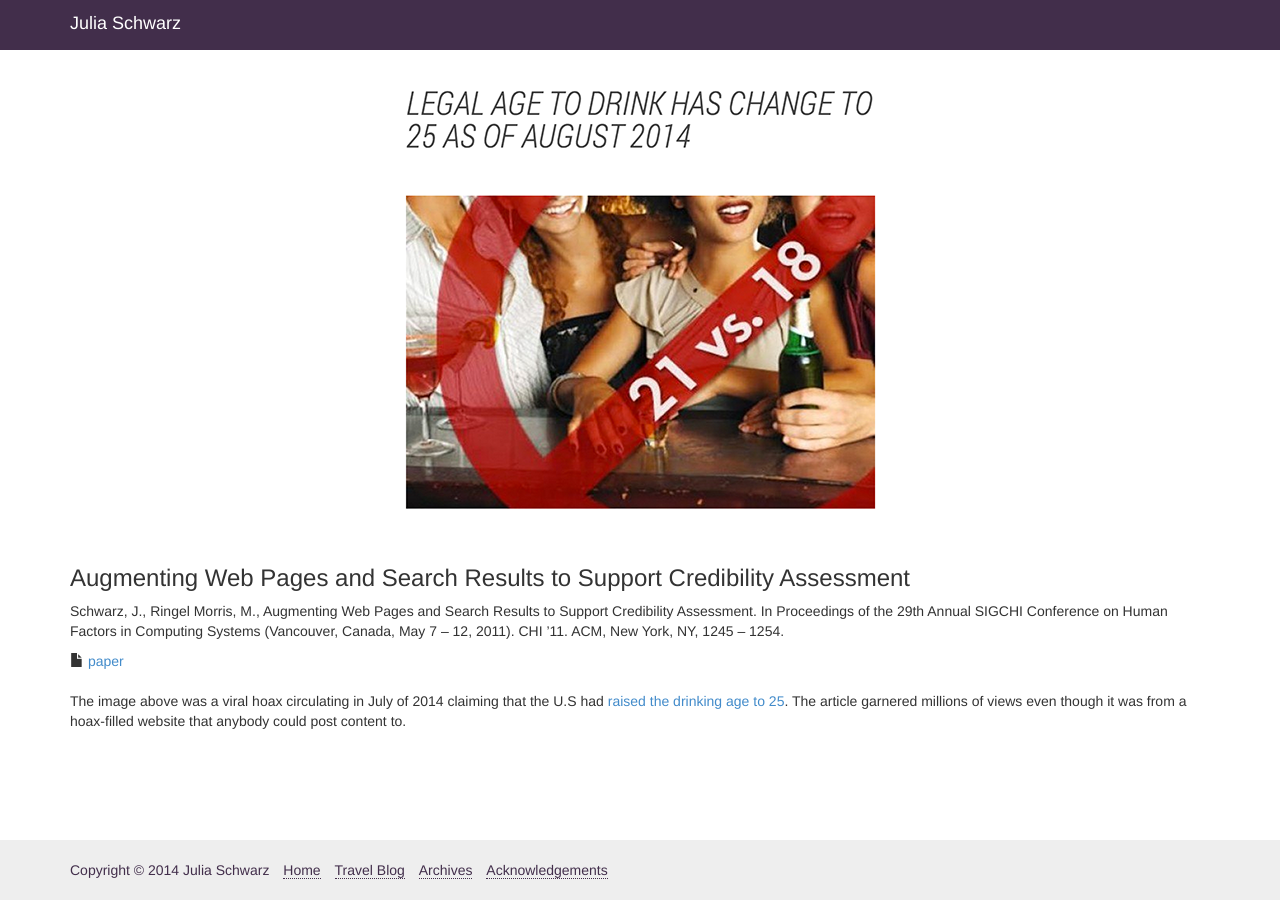
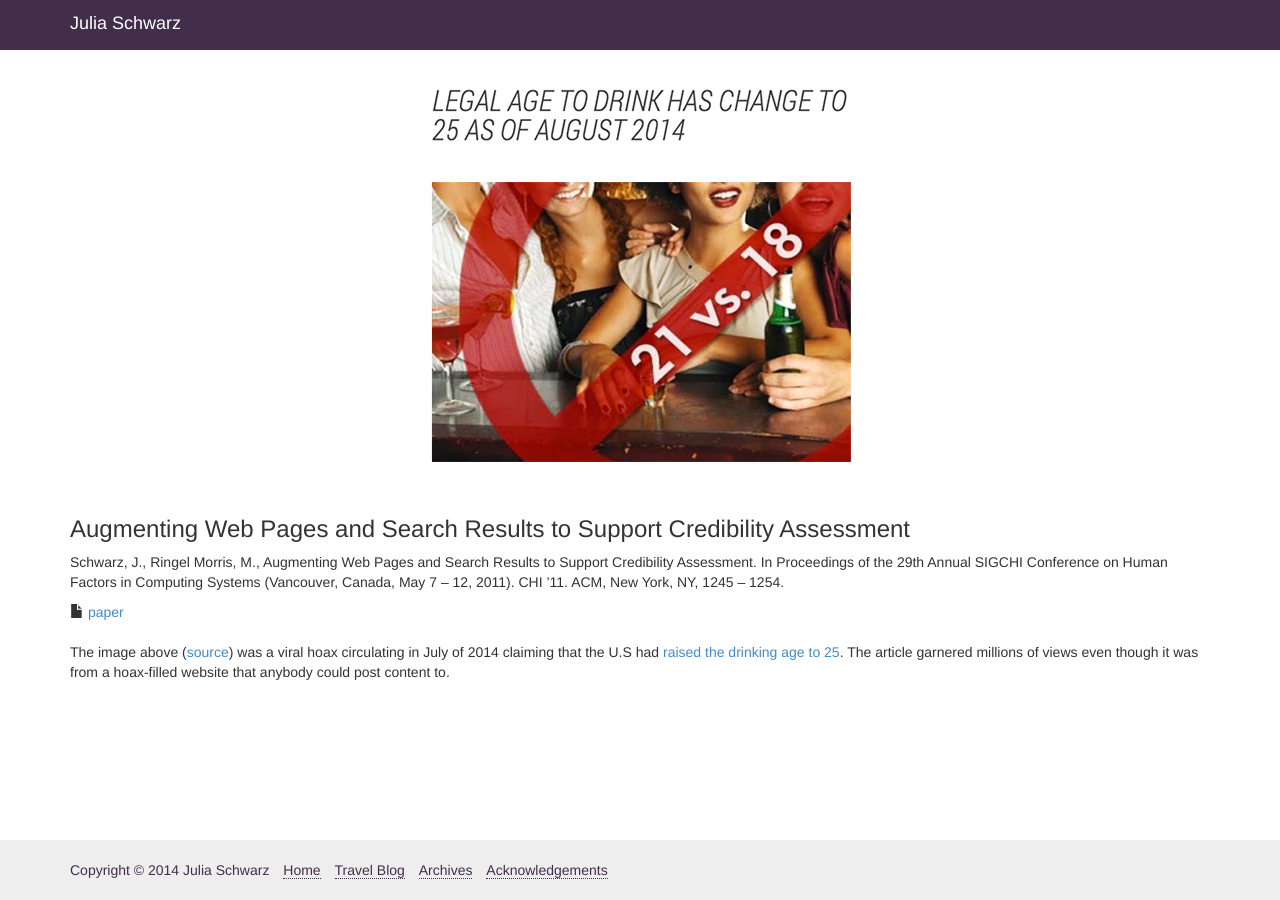
Before and after one commit to julenka/jsnet, a Jekyll site: the page built from _posts/2011-05-02-credibility.html, in a window 1280 px wide. Built offline with Jekyll 4.4.1, drawn with Linux system fonts in a browser that asks for light colours.

Commit message:
Updatig web credibility card and web credibility details page.

```diff
--- a/_posts/2011-05-02-credibility.html
+++ b/_posts/2011-05-02-credibility.html
@@ -14,7 +14,7 @@
 ---
 <div class="row">
     <div class="col-xs-12">
-        <p>The image above was a viral hoax circulating in July of 2014 claiming that
+        <p>The image above (<a href="http://nipsysnews.com/legal-age-to-drink-has-change-to-25-as-of-august-2014/r/10067">source</a>) was a viral hoax circulating in July of 2014 claiming that
             the U.S had <a href="http://nipsysnews.com/legal-age-to-drink-has-change-to-25-as-of-august-2014/r/10067">
                 raised the drinking age to 25</a>.
         The article garnered millions of views even though it was from a hoax-filled website that anybody could post content to. </p>
```
Also changed, not shown: assets/cards/reflections-spending.png, assets/cards/reflections-spending3.png (added), assets/web-credibility/web-credibility-banner.png, 3 other files.
